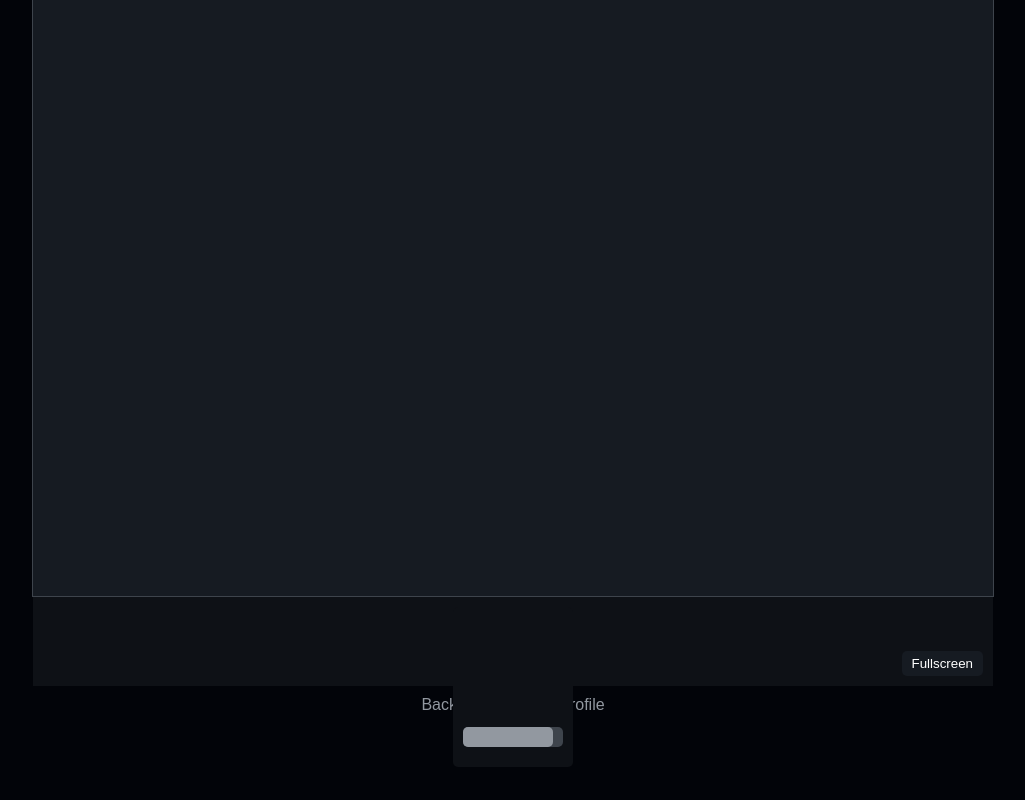
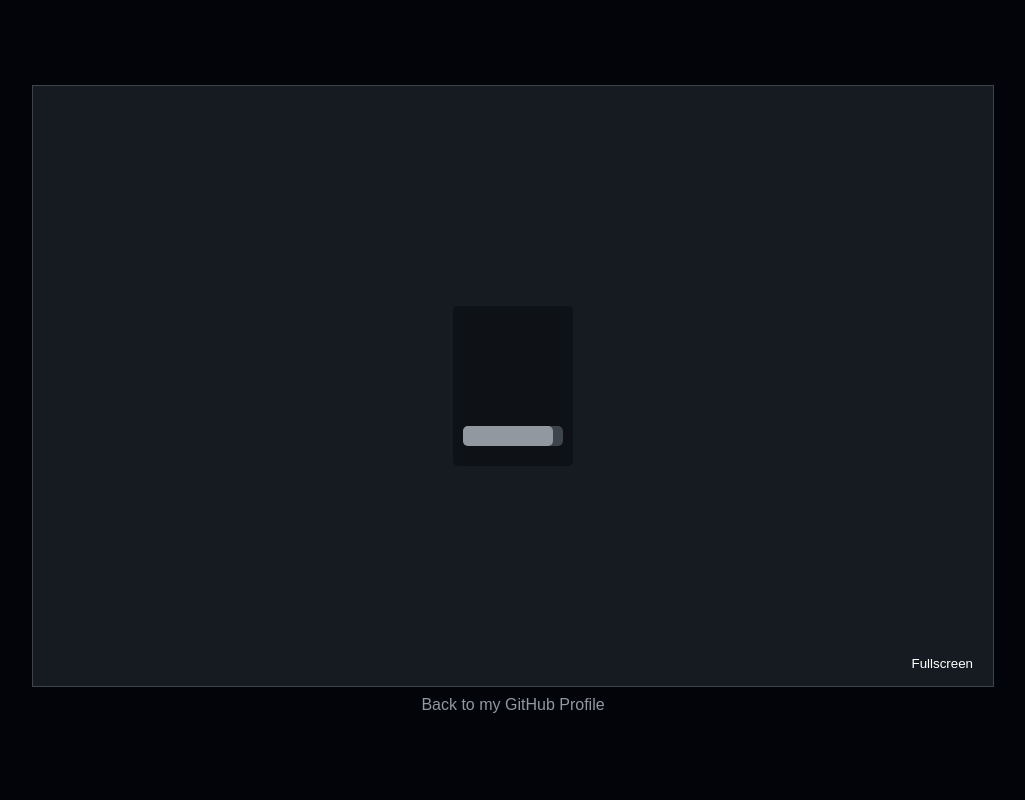
Before and after one commit to IxI-Enki/backpackmage-webgl, a plain HTML site: page 0.1.0/index.html in a window 1280 px wide. Shown: the whole page, without its empty margins (127-1152 px from the left). Drawn offline with Linux system fonts and the light colour scheme; no server answers.

Commit message:
Update index.html

```diff
--- a/0.1.0/index.html
+++ b/0.1.0/index.html
@@ -38,11 +38,11 @@
       }
 
       #unity-loading-bar {
+        position: absolute;
         background-color: #0e1116;
         color: #9298a0;
         padding: 10px;
         border-radius: 5px;
-                  margin: 10px;
         display: flex;
         flex-direction: column;
         align-items: center;
@@ -136,7 +136,7 @@
         if (type == 'error') div.style = 'background: red; padding: 10px;';
         else {
           if (type == 'warning') div.style = 'background: yellow; padding: 10px;';
-                        setTimeout(function () {
+          setTimeout(function() {
             warningBanner.removeChild(div);
             updateBannerVisibility();
           }, 5000);
@@ -156,6 +156,7 @@
         productName: "BackpackMage",
         productVersion: "0.1.0",
         showBanner: unityShowBanner,
+        splashScreenStyle: "None" // Deaktiviert den Unity-Splashscreen
       };
 
       // By default, Unity keeps WebGL canvas render target size matched with
```
Lines whose indentation alone changed are shown as unchanged.
